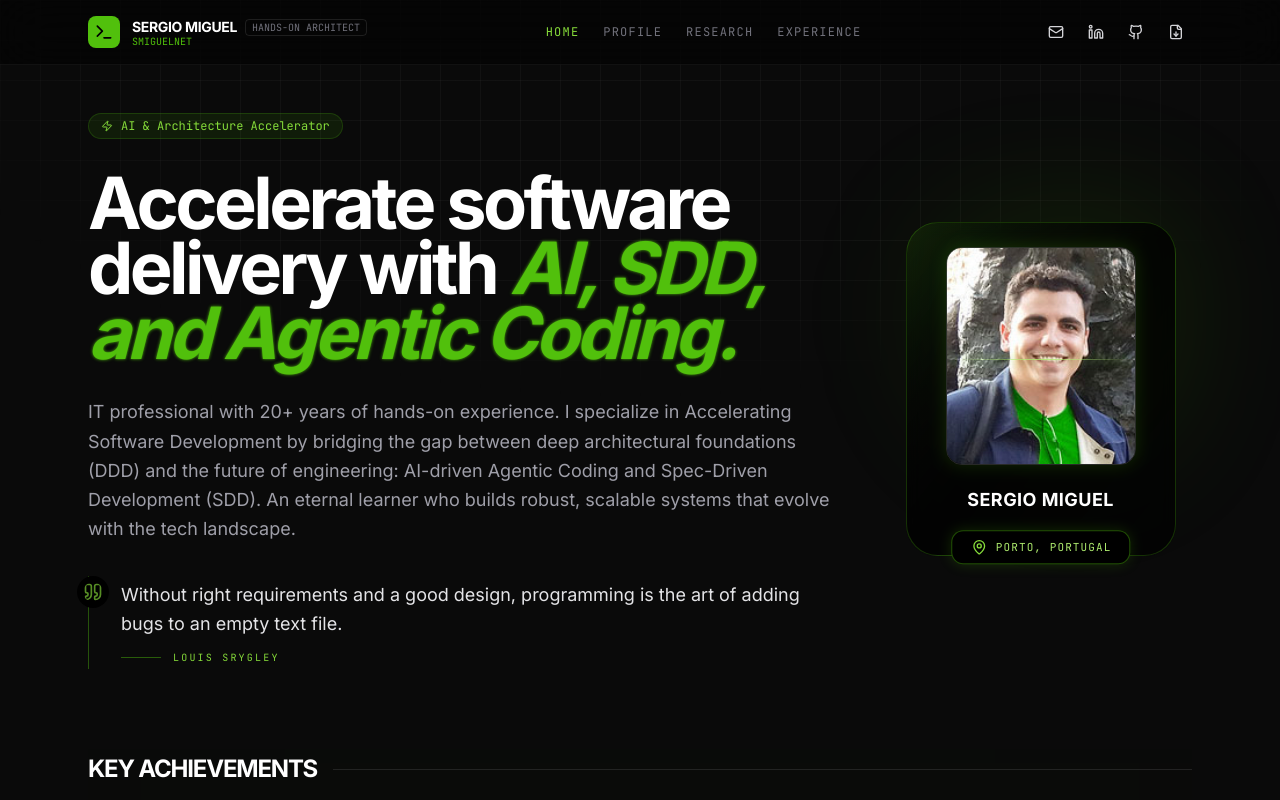
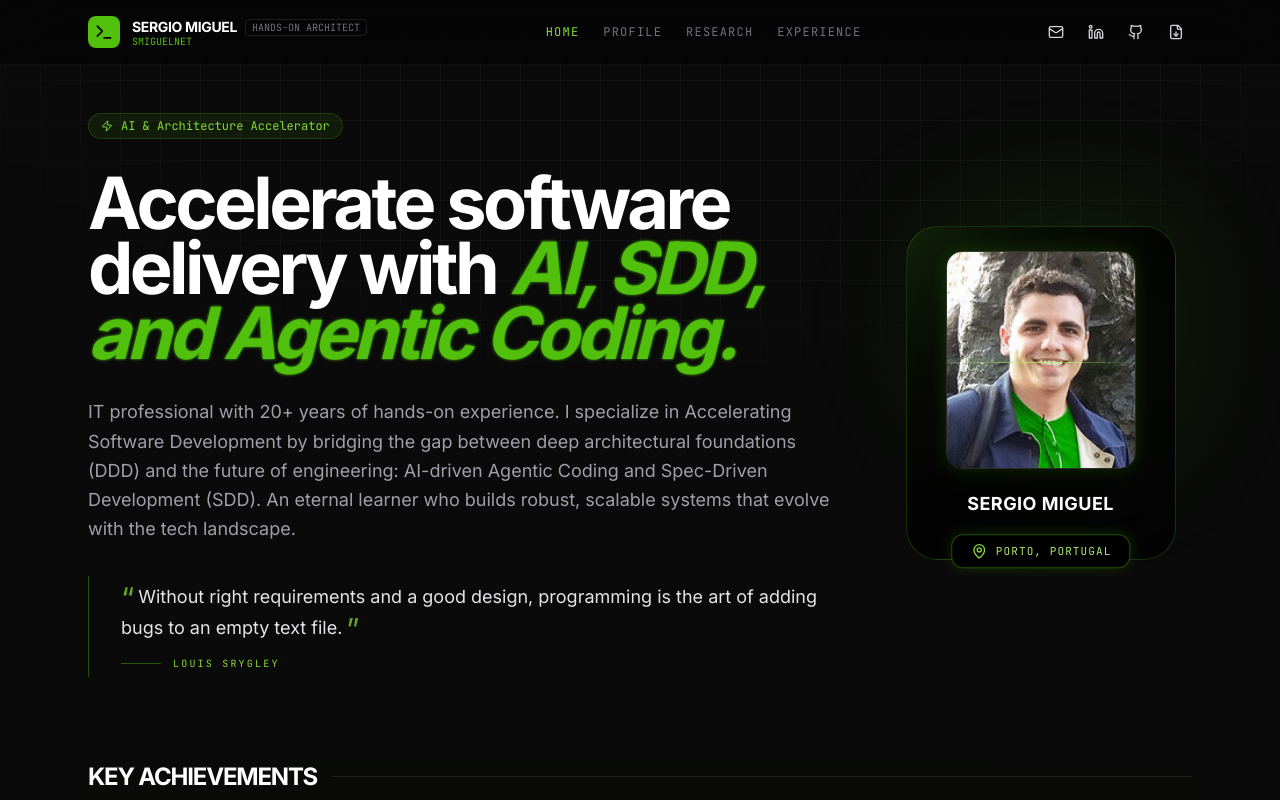
Before and after one commit to smiguelnet/website, a React (Vite) app: page / in a window 1280 px wide. Shown: the top 800 px of the page. Built offline with nearby package versions, Linux system fonts and the light colour scheme.

Commit message:
chore: update profile widget

```diff
--- a/src/App.tsx
+++ b/src/App.tsx
@@ -18,7 +18,6 @@ import {
   GraduationCap,
   Award,
   FlaskConical,
-  Quote,
   Menu,
   X,
   CalendarDays,
@@ -599,11 +598,22 @@ export default function App() {
                       initial={{ opacity: 0, scale: 0.95 }}
                       animate={{ opacity: 1, scale: 1 }}
                       transition={{ duration: 0.8, delay: 0.6 }}
-                      className='relative max-w-3xl pl-6 md:pl-8 py-1 border-l border-emerald-500/40'
+                      className='relative max-w-3xl pl-6 md:pl-8 py-1.5 border-l border-emerald-500/40'
                     >
-                      <Quote className='absolute -left-3 top-0 w-8 h-8 text-emerald-400/65 bg-black rounded-full p-1.5' />
                       <p className='text-base md:text-lg text-zinc-200 leading-relaxed'>
+                        <span
+                          aria-hidden='true'
+                          className='inline-block align-middle leading-none text-2xl md:text-3xl text-emerald-400/75 mr-1'
+                        >
+                          &ldquo;
+                        </span>
                         {RESUME_DATA.quote.text}
+                        <span
+                          aria-hidden='true'
+                          className='inline-block align-middle leading-none text-2xl md:text-3xl text-emerald-400/75 ml-1'
+                        >
+                          &rdquo;
+                        </span>
                       </p>
 
                       <footer className='mt-3 flex items-center gap-3'>
```
